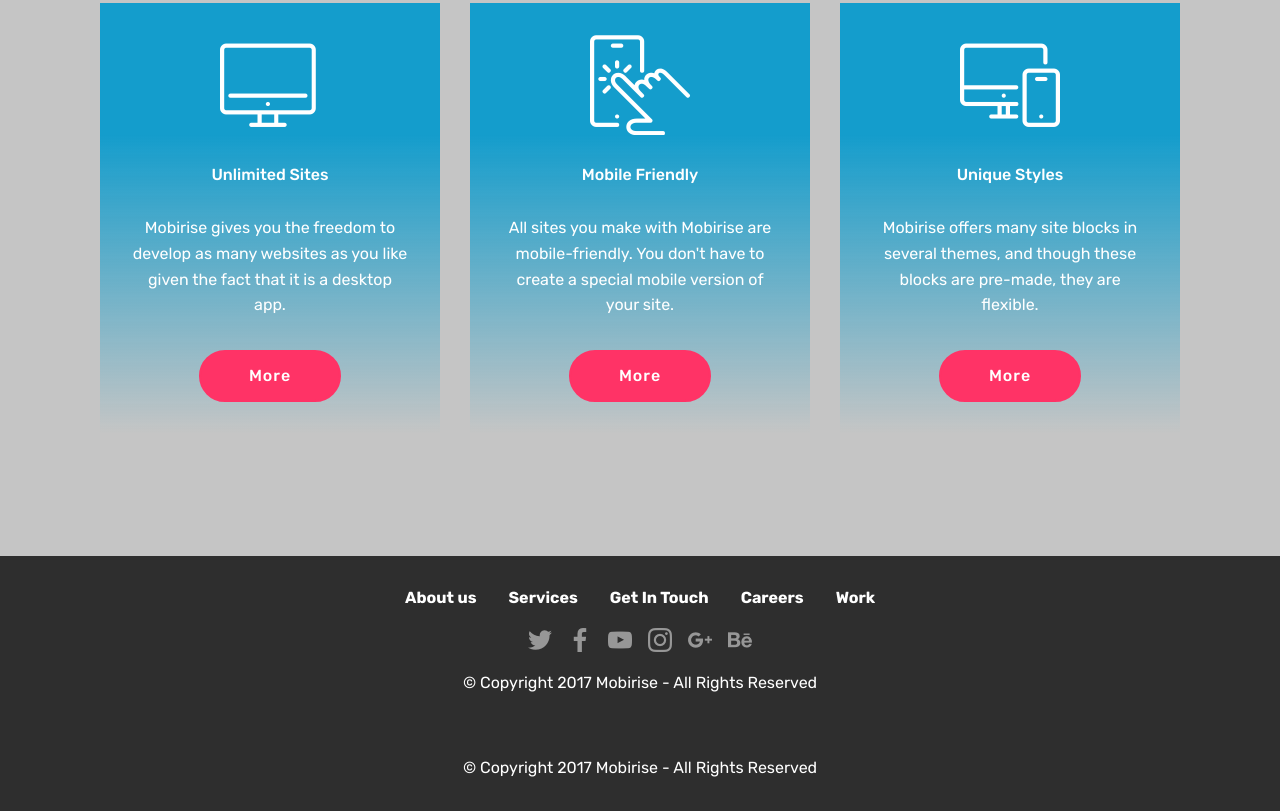
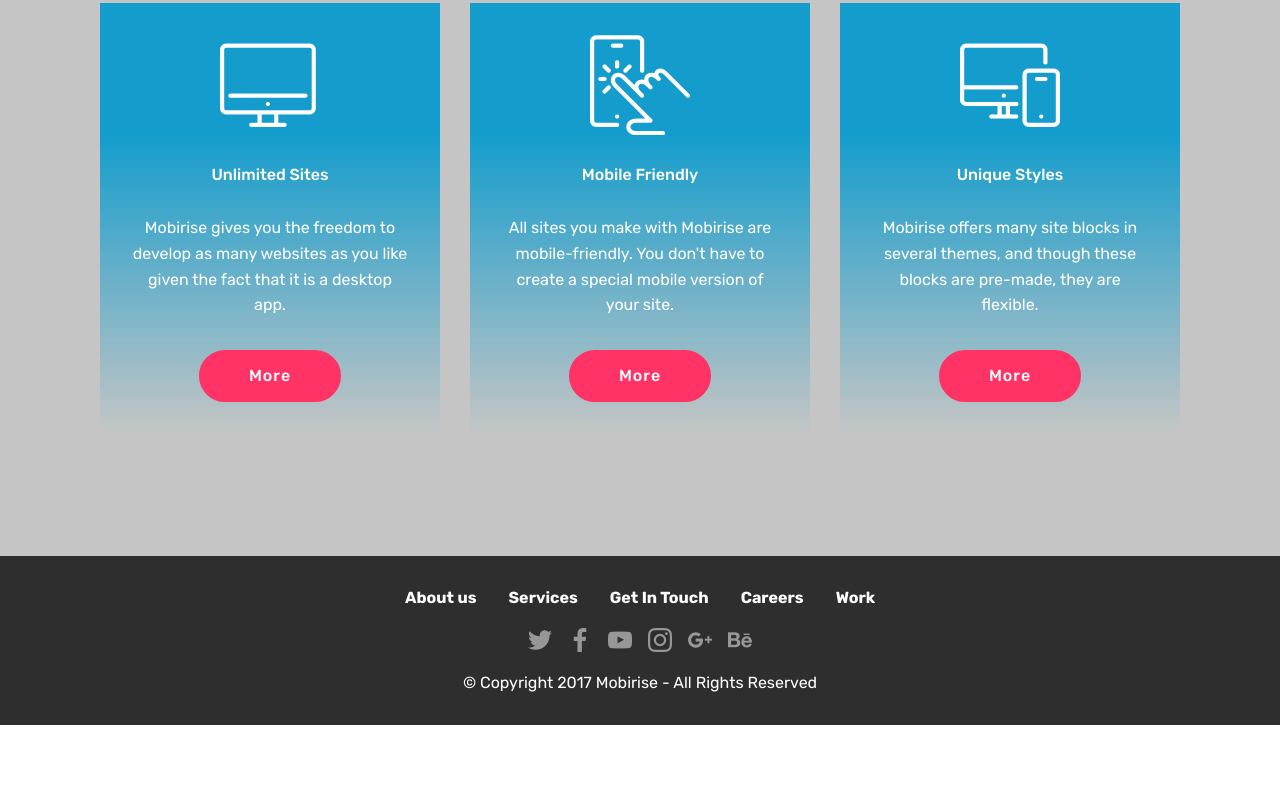
Before and after one commit to Edificavsp/Edificavsp.github.io, a plain HTML site: page page1.html in a window 1280 px wide. Shown: the part 1598-2409 px from the top of the page. After the commit the page ends 2323 px from the top, so only its background shows below. Drawn offline with Linux system fonts and the light colour scheme; files whose address does not match are found by name.

Commit message:
create github pages

```diff
--- a/assets/mobirise/css/mbr-additional.css
+++ b/assets/mobirise/css/mbr-additional.css
@@ -1540,8 +1540,3 @@
 .cid-r0qF8WC78h .media-container-row .row-copirayt p {
   width: 100%;
 }
-.cid-r0qF86uMih {
-  padding-top: 30px;
-  padding-bottom: 30px;
-  background-color: #2e2e2e;
-}
--- a/page1.html
+++ b/page1.html
@@ -52,7 +52,7 @@
     </div>
 </section>
 
-<section class="engine"><a href="https://mobiri.se/s">free bootstrap themes</a></section><section class="tabs1 cid-r0qF3NyFnM mbr-parallax-background" id="tabs1-u">
+<section class="engine"><a href="https://mobiri.se">Mobirise</a></section><section class="tabs1 cid-r0qF3NyFnM mbr-parallax-background" id="tabs1-u">
 
 
 
@@ -284,23 +284,6 @@
     </div>
 </section>
 
-<section once="" class="cid-r0qF86uMih" id="footer6-v">
-
-
-
-
-
-    <div class="container">
-        <div class="media-container-row align-center mbr-white">
-            <div class="col-12">
-                <p class="mbr-text mb-0 mbr-fonts-style display-7">
-                    © Copyright 2017 Mobirise - All Rights Reserved
-                </p>
-            </div>
-        </div>
-    </div>
-</section>
-
 
   <script src="assets/web/assets/jquery/jquery.min.js"></script>
   <script src="assets/popper/popper.min.js"></script>
@@ -313,7 +296,7 @@
   <script src="assets/theme/js/script.js"></script>
 
 
- <div id="scrollToTop" class="scrollToTop mbr-arrow-up"><a style="text-align: center;"><i></i></a></div>
-    <input name="animation" type="hidden">
+  <input name="animation" type="hidden">
+   <div id="scrollToTop" class="scrollToTop mbr-arrow-up"><a style="text-align: center;"><i></i></a></div>
   </body>
 </html>
```
Also changed, not shown: index.html (+15 -3 lines), 1 other file.
